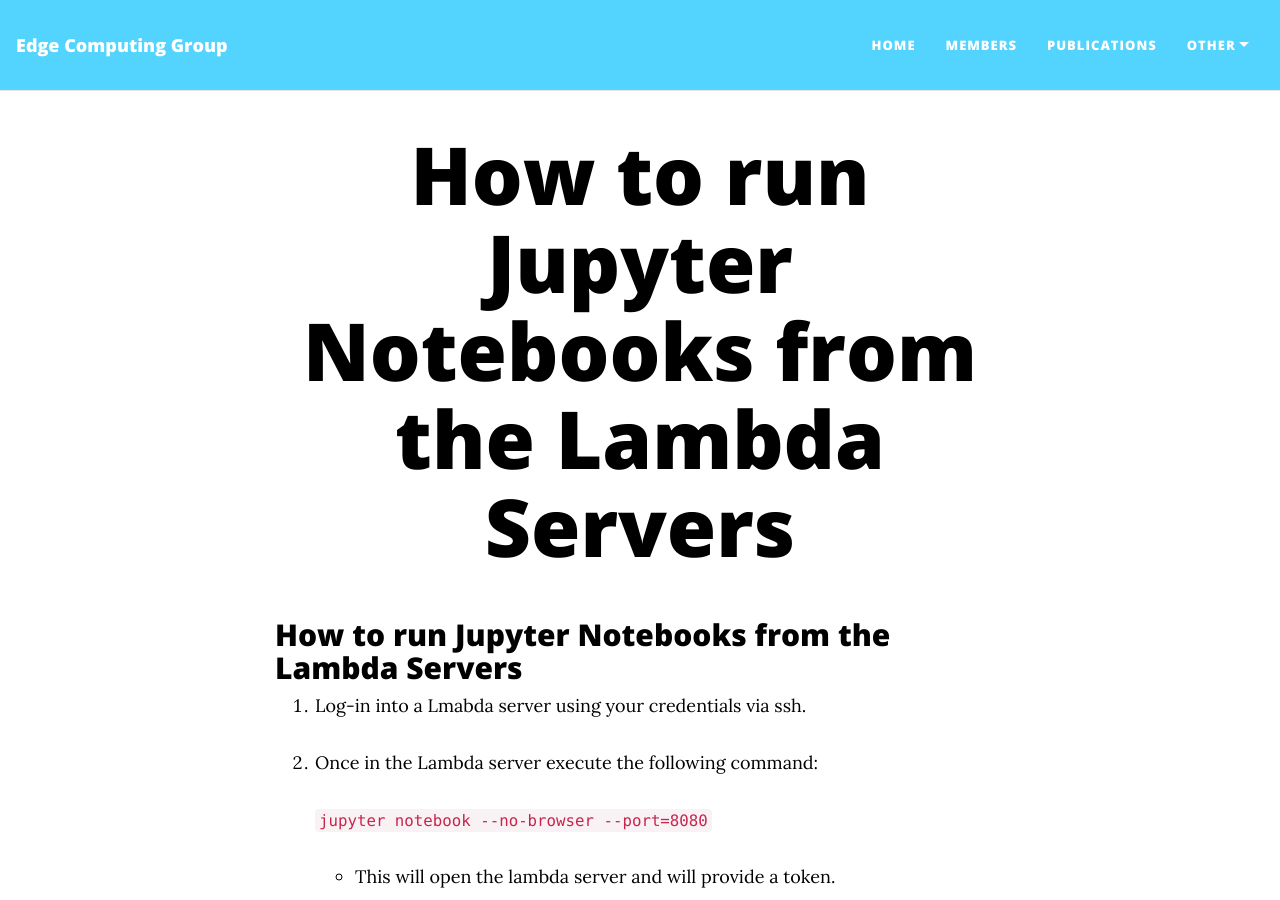
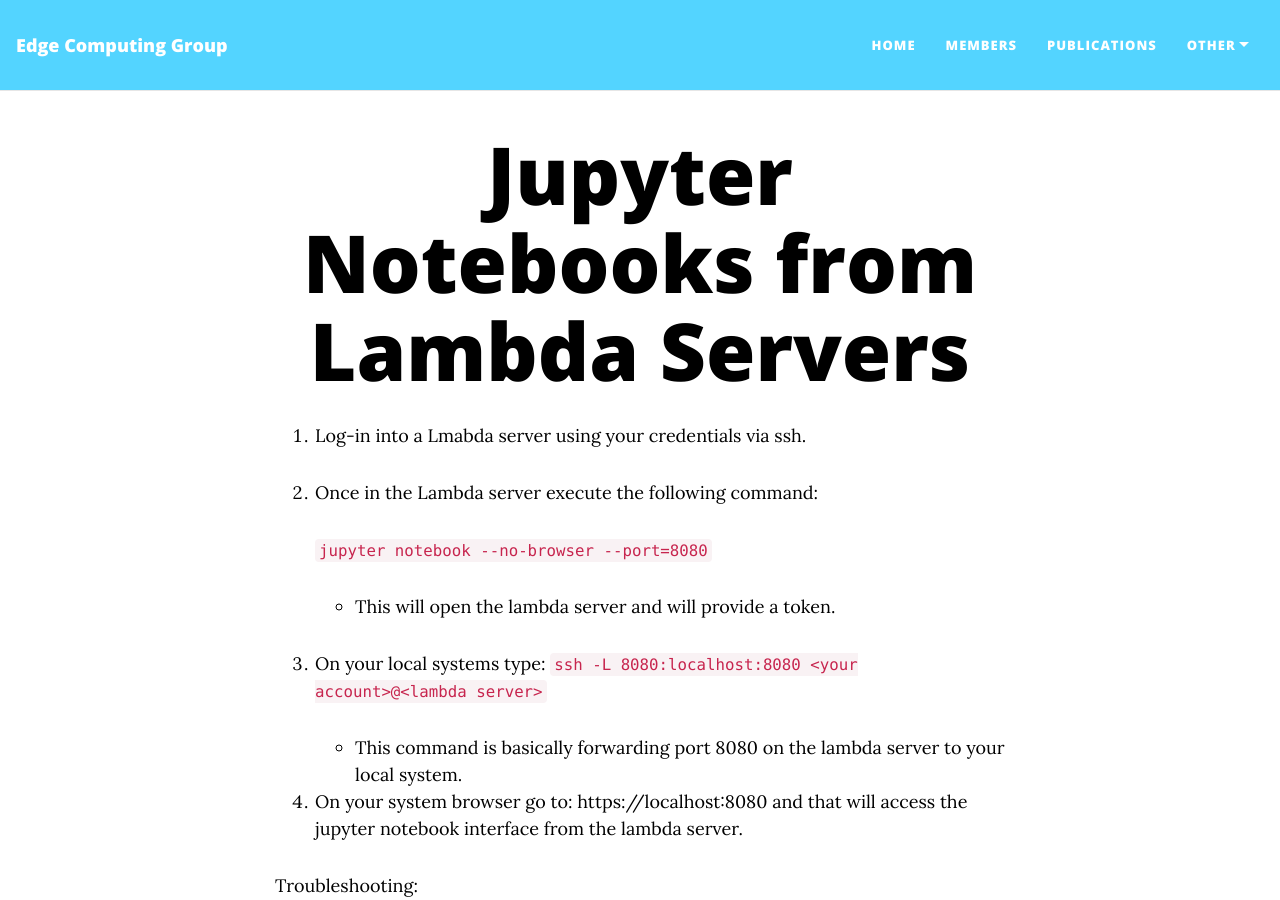
Before and after one commit to edge-computing-upr/web, a Jekyll site: the page built from tutorials/jupyter_from_lambda.md, in a window 1280 px wide and 900 px high. Built offline with Jekyll 4.4.1, drawn with Linux system fonts in a browser that asks for light colours; our own code applies the rules of GitHub Pages for plain Markdown files.

Commit message:
Updated guides format

```diff
--- a/tutorials/jupyter_from_lambda.md
+++ b/tutorials/jupyter_from_lambda.md
@@ -1,4 +1,8 @@
-## How to run Jupyter Notebooks from the Lambda Servers
+---
+layout: page
+title: Jupyter Notebooks from Lambda Servers
+slim: true
+---
 
 1. Log-in into a Lmabda server using your credentials via ssh.
 1. Once in the Lambda server execute the following command:
```
Also changed, not shown: tutorials/Jetson_Setup.md (+6 -1 lines), tutorials/TensorRT_Container.md (+5 -1 lines).
